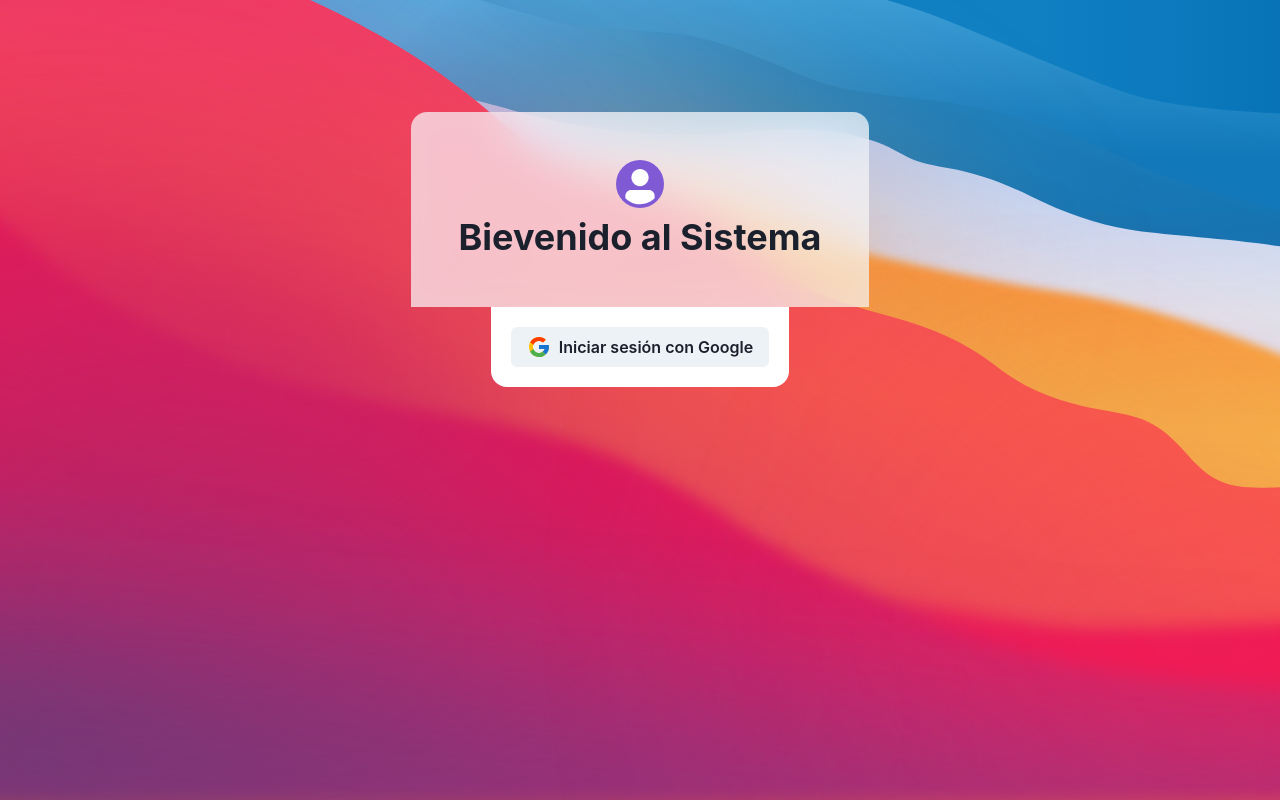
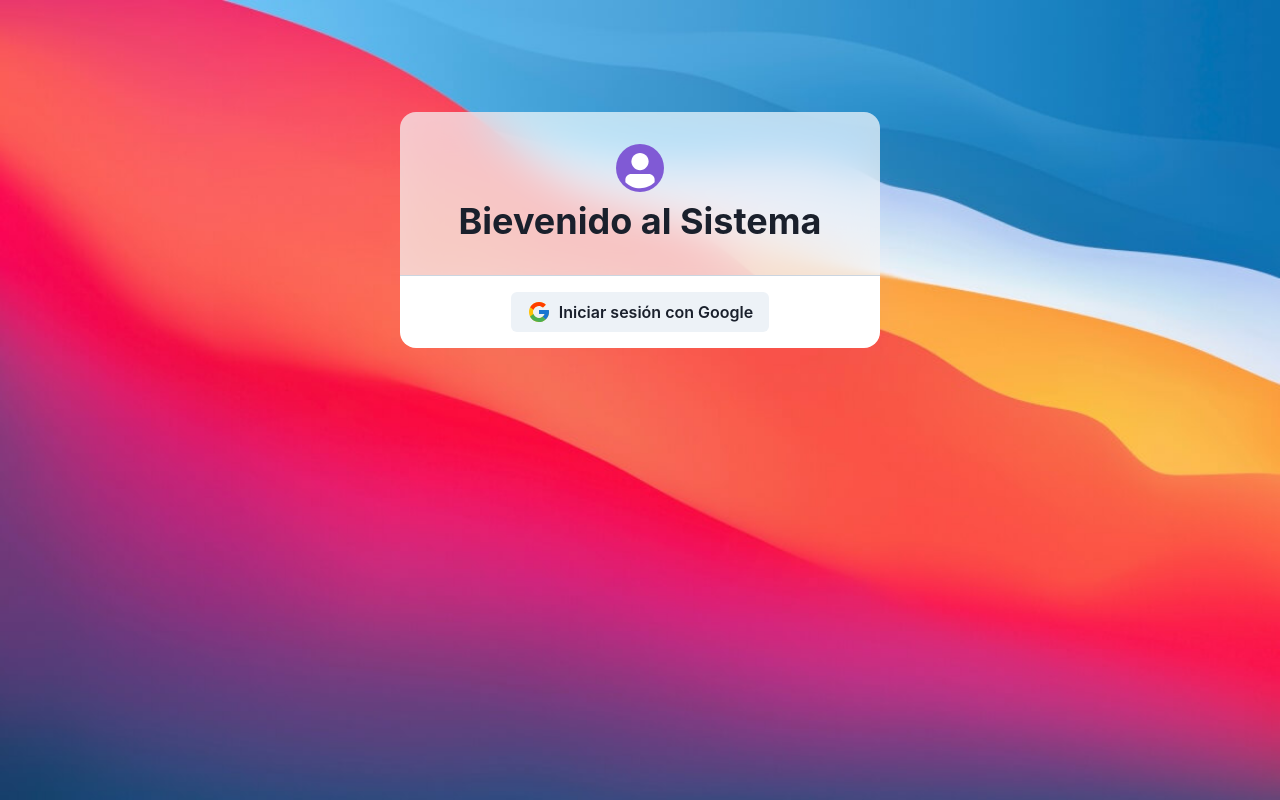
Before and after one commit to mauroef/regulapp, a Next.js app: page / in a window 1280 px wide. Built offline with nearby package versions, Linux system fonts and the light colour scheme; no server answers.

Commit message:
Finish login and bgImage workaround.

```diff
--- a/components/login/index.tsx
+++ b/components/login/index.tsx
@@ -1,10 +1,9 @@
 import {
   Avatar,
-  Box,
   Button,
   Center,
   Heading,
-  HStack,
+  StackDivider,
   VStack,
 } from '@chakra-ui/react'
 import { FcGoogle } from 'react-icons/fc'
@@ -24,12 +23,19 @@ const Login = ({ signIn, status }) => (
         <span>Intentando de restaurar sesión...</span>
       )}
       {status === Status.RESOLVED && (
-        <VStack spacing={0} align='center'>
+        <VStack
+          spacing={0}
+          divider={<StackDivider borderColor='gray.300' />}
+          align='center'
+          maxW={'30rem'}
+          m={'0 auto'}
+        >
           <VStack
             borderRadius='1rem 1rem 0 0'
             bg='rgba(244, 245, 245, 0.75)'
             backdropFilter='saturate(180%) blur(1.25rem)'
-            p={12}
+            w={'100%'}
+            py={'2rem'}
           >
             <Center>
               <Avatar bg='purple.500' />
@@ -38,7 +44,12 @@ const Login = ({ signIn, status }) => (
               <Heading>Bievenido al Sistema</Heading>
             </Center>
           </VStack>
-          <Center borderRadius='0 0 1rem 1rem' bg='white' p={5}>
+          <Center
+            borderRadius='0 0 1rem 1rem'
+            bg='white'
+            w={'100%'}
+            py={'1rem'}
+          >
             <Button onClick={signIn} leftIcon={<FcGoogle size={'1.5rem'} />}>
               Iniciar sesión con Google
             </Button>
--- a/components/nav/index.tsx
+++ b/components/nav/index.tsx
@@ -48,7 +48,7 @@ const Nav: FC = () => {
       <Divider
         orientation='vertical'
         h='3rem'
-        borderColor='rgba(0, 0, 0, 0.1)'
+        borderColor='gray.400'
       />
       <Button
         onClick={() => {
--- a/theme.ts
+++ b/theme.ts
@@ -3,7 +3,8 @@ const theme = {
     global: {
       body: {
         bg: 'gray.100',
-        bgImage: 'url(./background.svg)',
+        //bgImage: 'url(./background.svg)',
+        bgImage: 'url(./background-optimized.jpeg)',
         bgRepeat: 'no-repeat',
         bgSize: 'cover',
         bgPosition: 'center',
```
Also changed, not shown: public/background-optimized.jpeg (added).
